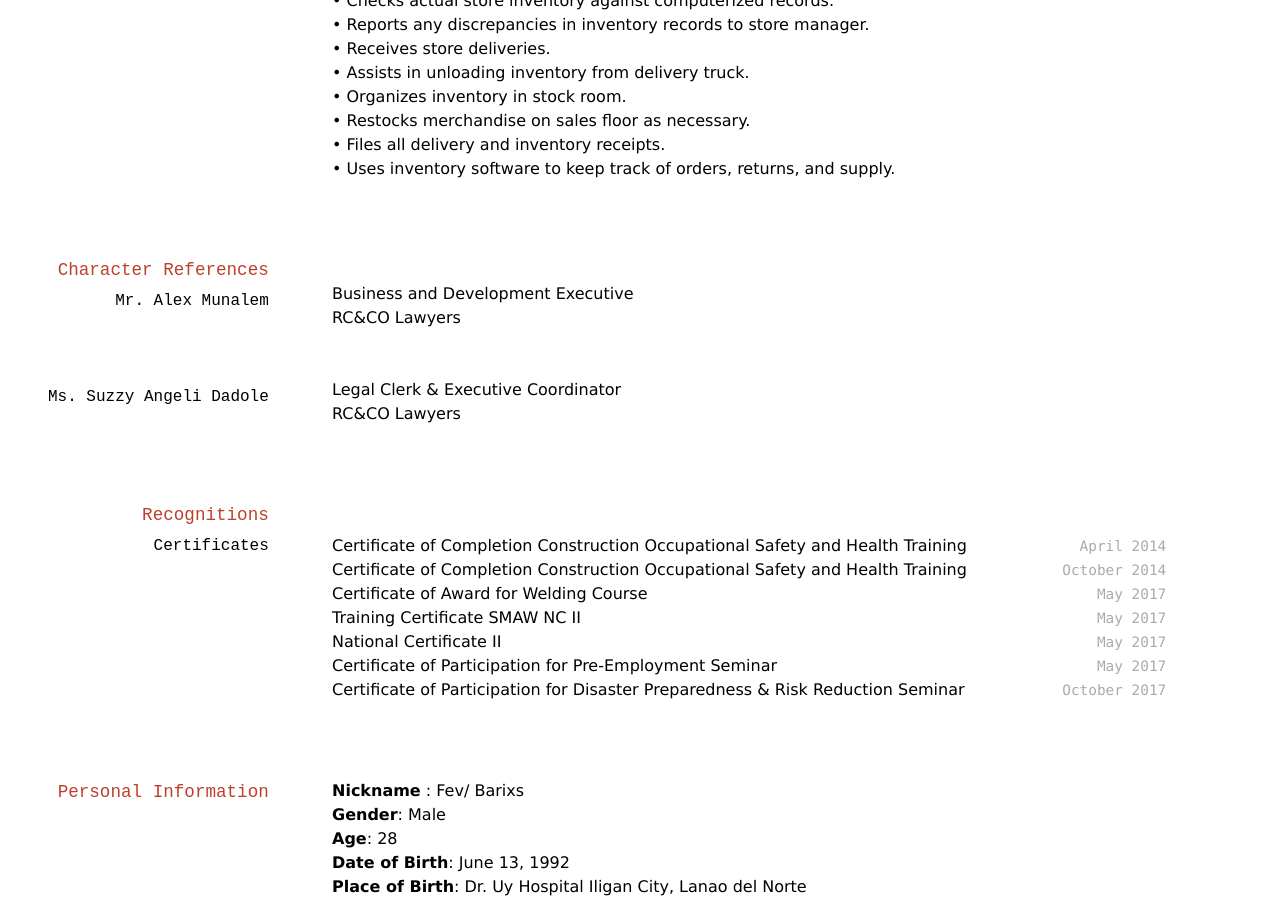
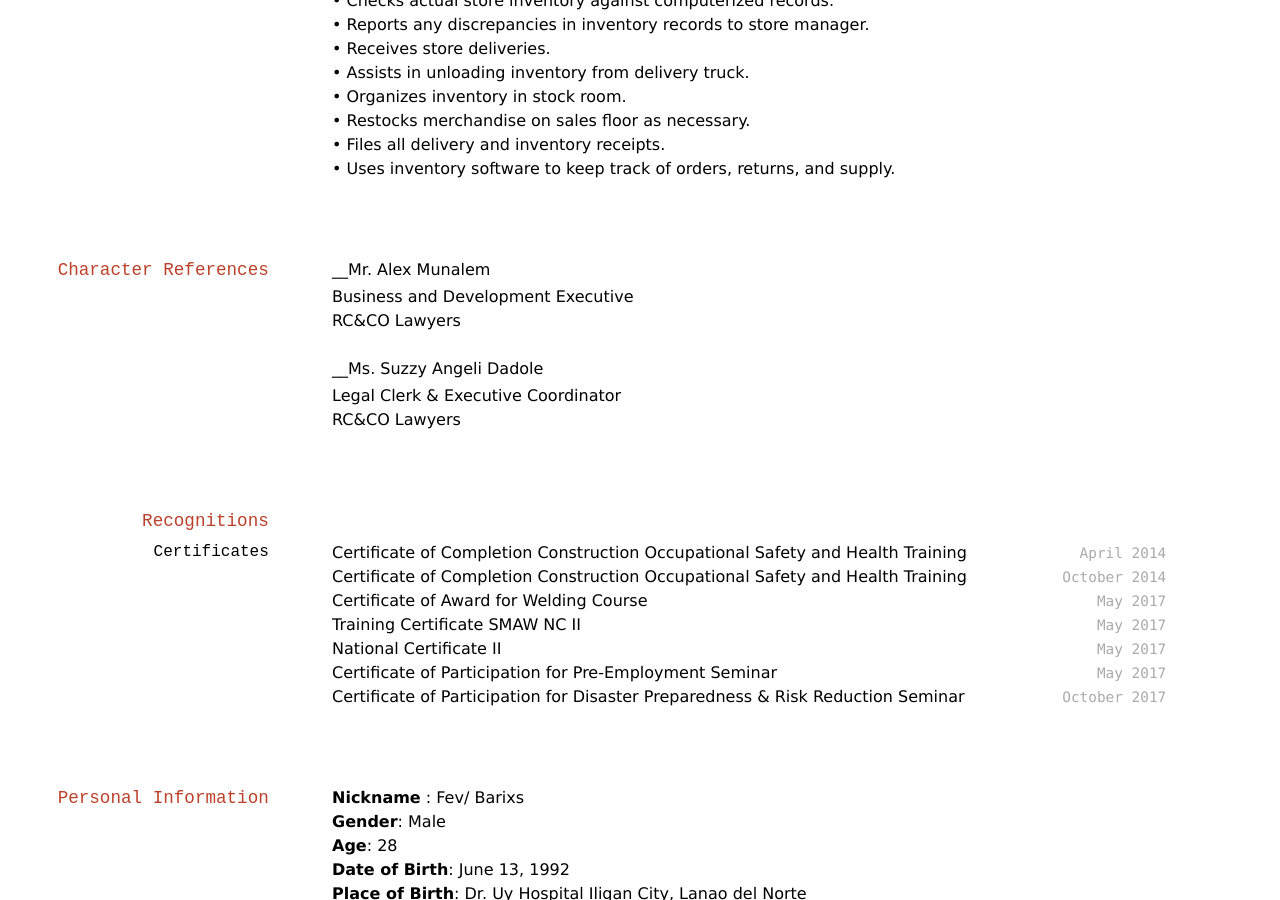
Before and after one commit to deleteprof/deleteprof.github.io, a Jekyll site: the page built from index.md, in a window 1280 px wide and 900 px high, scrolled down 1875 px. Built offline with Jekyll 4.4.1, drawn with Linux system fonts in a browser that asks for light colours.

```diff
--- a/index.md
+++ b/index.md
@@ -88,11 +88,11 @@ __SOLIDMARK INC., *Pacana-Don Apolinar Velez Sts., Cagayan de Oro City*__
 
 
 ## Character References
-### Mr. Alex Munalem
+__Mr. Alex Munalem
 - Business and Development Executive
 - RC&CO Lawyers
 
-### Ms. Suzzy Angeli Dadole
+__Ms. Suzzy Angeli Dadole
 - Legal Clerk & Executive Coordinator
 -  RC&CO Lawyers
 
```
